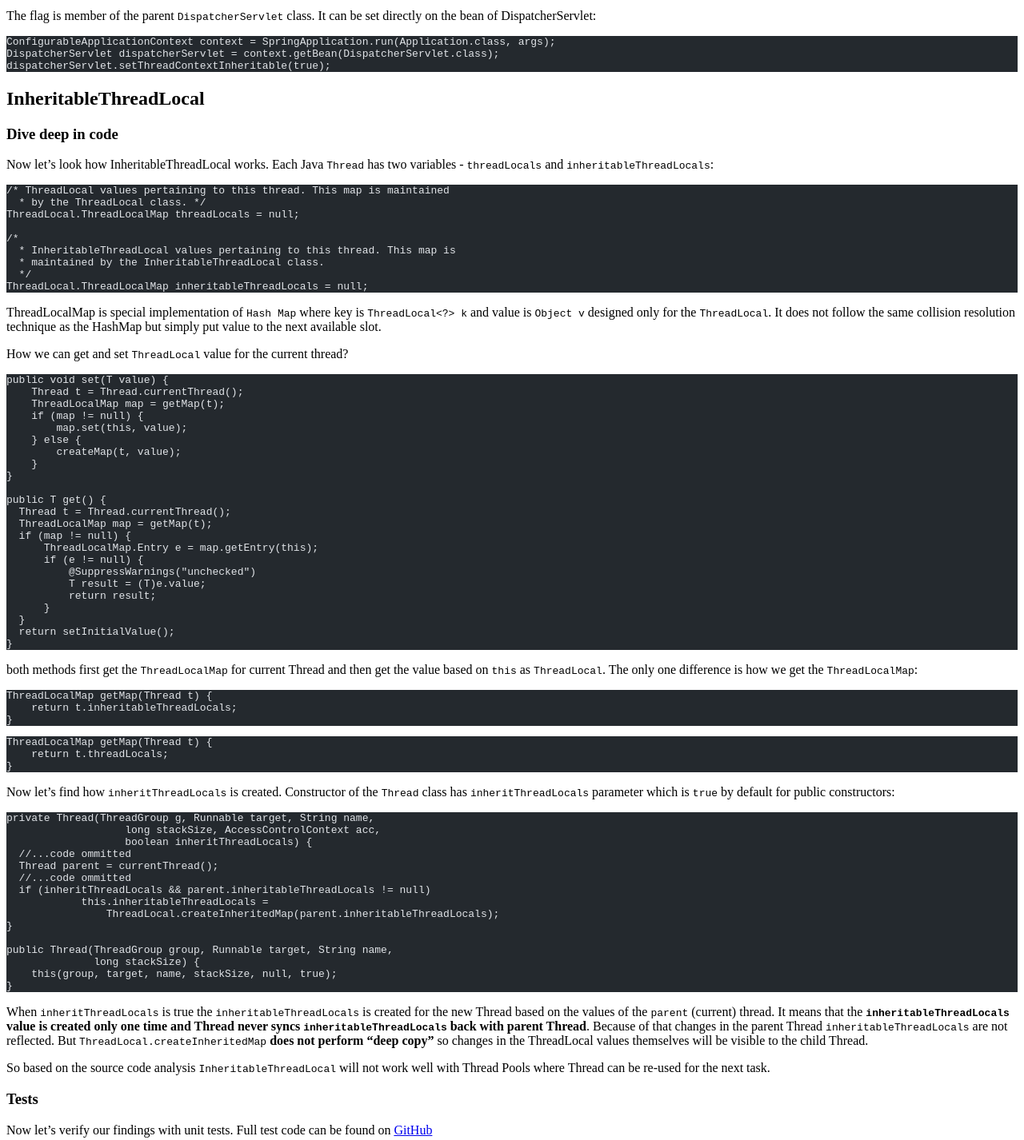
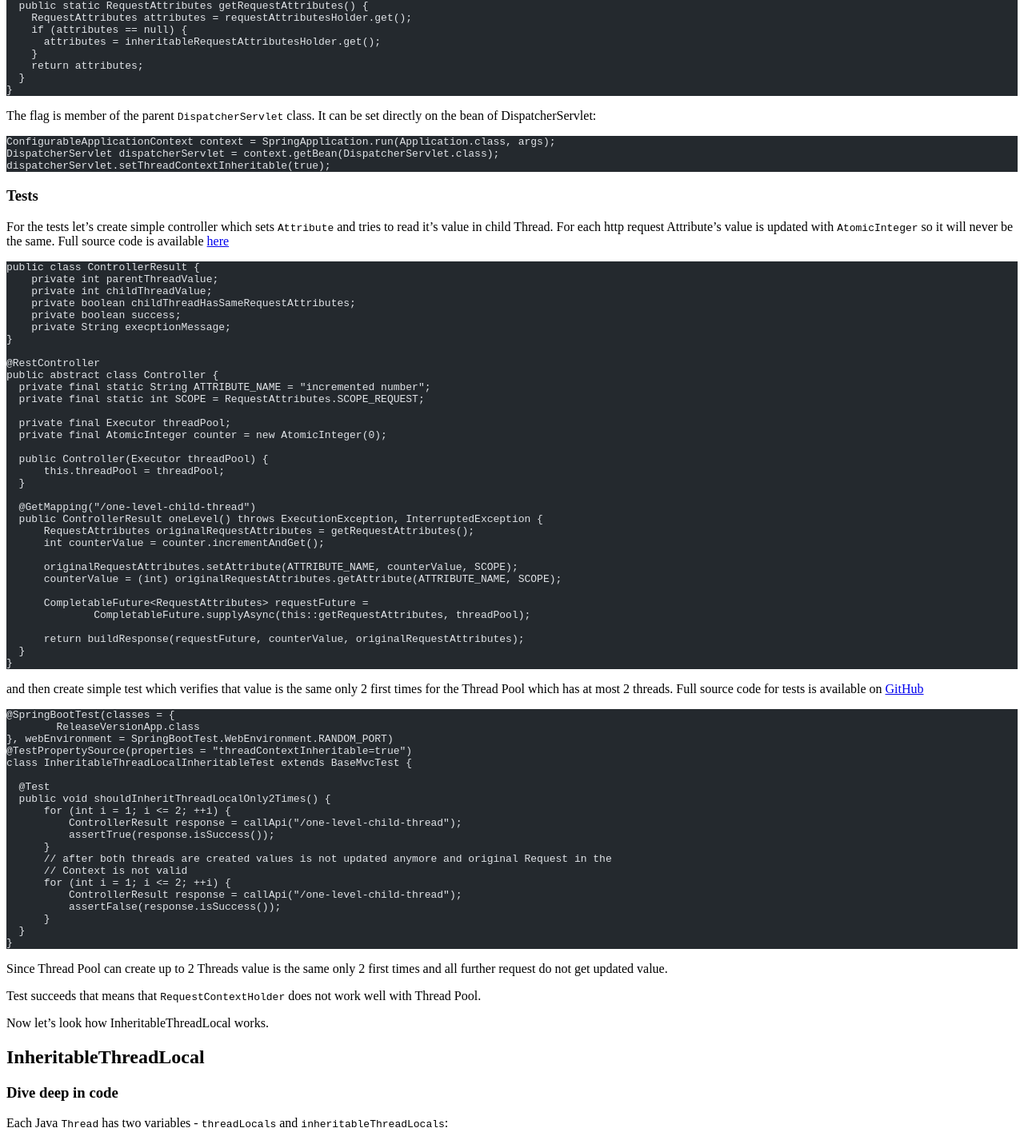
Before and after one commit to AnyRoad/anyroad-dev, an Astro site: page /posts/2022/spring-request-context-java-thread-local-inreritance in a window 1280 px wide. Shown: the part 812-2238 px from the top of the page at 80% size. Built offline with nearby package versions, Linux system fonts and the light colour scheme; Astro itself is replaced by a stand-in of ours; some packages are replaced by stand-ins of ours; code samples lack their colours.

Commit message:
adds tests for RequestAttributes

````diff
--- a/src/pages/posts/2022/spring-request-context-java-thread-local-inreritance.md
+++ b/src/pages/posts/2022/spring-request-context-java-thread-local-inreritance.md
@@ -17,11 +17,17 @@ tags:
 ogTitle: Spring has RequestContextHolder which allows to share information related to http request using ThreadLocal variable but can we use it in the real applications which have Thread Pools?
 ---
 
+## Overview
+
+Problem statement
+
 ## Spring MVC RequestContextHolder
+
+### Investigation
 
 [Spring Docs](https://docs.spring.io/spring-framework/docs/current/javadoc-api/org/springframework/web/context/request/RequestContextHolder.html)
 
-> Holder class to expose the web request in the form of a thread-bound RequestAttributes object. The request will be inherited by any child threads spawned by the current thread if the **inheritable flag** is set to true.
+> RequestContextHolder is holder class to expose the web request in the form of a thread-bound RequestAttributes object. The request will be inherited by any child threads spawned by the current thread if the **inheritable flag** is set to true.
 
 So you can get information about web request in any class:
 
@@ -79,11 +85,84 @@ DispatcherServlet dispatcherServlet = context.getBean(DispatcherServlet.class);
 dispatcherServlet.setThreadContextInheritable(true);
 ```
 
+### Tests
+
+For the tests let's create simple controller which sets `Attribute` and tries to read it's value in child Thread. For each http request Attribute's value is updated with `AtomicInteger` so it will never be the same.
+Full source code is available [here](https://github.com/AnyRoad/sandbox/tree/main/inheritable-thread-local/src/main/java/dev/anyroad/spring/context/test)
+
+```java
+public class ControllerResult {
+    private int parentThreadValue;
+    private int childThreadValue;
+    private boolean childThreadHasSameRequestAttributes;
+    private boolean success;
+    private String execptionMessage;
+}
+
+@RestController
+public abstract class Controller {
+  private final static String ATTRIBUTE_NAME = "incremented number";
+  private final static int SCOPE = RequestAttributes.SCOPE_REQUEST;
+
+  private final Executor threadPool;
+  private final AtomicInteger counter = new AtomicInteger(0);
+
+  public Controller(Executor threadPool) {
+      this.threadPool = threadPool;
+  }
+
+  @GetMapping("/one-level-child-thread")
+  public ControllerResult oneLevel() throws ExecutionException, InterruptedException {
+      RequestAttributes originalRequestAttributes = getRequestAttributes();
+      int counterValue = counter.incrementAndGet();
+
+      originalRequestAttributes.setAttribute(ATTRIBUTE_NAME, counterValue, SCOPE);
+      counterValue = (int) originalRequestAttributes.getAttribute(ATTRIBUTE_NAME, SCOPE);
+
+      CompletableFuture<RequestAttributes> requestFuture =
+              CompletableFuture.supplyAsync(this::getRequestAttributes, threadPool);
+
+      return buildResponse(requestFuture, counterValue, originalRequestAttributes);
+  }
+}
+```
+
+and then create simple test which verifies that value is the same only 2 first times for the Thread Pool which has at most 2 threads. Full source code for tests is available on [GitHub](https://github.com/AnyRoad/sandbox/tree/main/inheritable-thread-local/src/test/java/dev/anyroad/spring/context/test/transmittable)
+
+```java
+@SpringBootTest(classes = {
+        ReleaseVersionApp.class
+}, webEnvironment = SpringBootTest.WebEnvironment.RANDOM_PORT)
+@TestPropertySource(properties = "threadContextInheritable=true")
+class InheritableThreadLocalInheritableTest extends BaseMvcTest {
+
+  @Test
+  public void shouldInheritThreadLocalOnly2Times() {
+      for (int i = 1; i <= 2; ++i) {
+          ControllerResult response = callApi("/one-level-child-thread");
+          assertTrue(response.isSuccess());
+      }
+      // after both threads are created values is not updated anymore and original Request in the
+      // Context is not valid
+      for (int i = 1; i <= 2; ++i) {
+          ControllerResult response = callApi("/one-level-child-thread");
+          assertFalse(response.isSuccess());
+      }
+  }
+}
+```
+
+Since Thread Pool can create up to 2 Threads value is the same only 2 first times and all further request do not get updated value.
+
+Test succeeds that means that `RequestContextHolder` does not work well with Thread Pool.
+
+Now let's look how InheritableThreadLocal works.
+
 ## InheritableThreadLocal
 
 ### Dive deep in code
 
-Now let's look how InheritableThreadLocal works. Each Java `Thread` has two variables - `threadLocals` and `inheritableThreadLocals`:
+Each Java `Thread` has two variables - `threadLocals` and `inheritableThreadLocals`:
 
 ```java:Thread.java
 /* ThreadLocal values pertaining to this thread. This map is maintained
@@ -343,3 +422,7 @@ Now second `Runnable` sumbitted to the single-thread Thread Pool got updated Thr
 Everything works as expected. Full test code can be found on [GitHub](https://github.com/AnyRoad/sandbox/blob/main/inheritable-thread-local/src/test/java/dev/anyroad/threadlocal/TransmittableThreadLocalTest.java)
 
 ## Integratting Transmittable Thread Local to Spring
+
+Unfortunately `RequestContextHolder` has only static methods and used directly in the `FrameworkServlet` so it is not so easy to change `RequestContextHolder` logic to use `TransmittableThreadLocal`. Some methods of `FrameworkServlet` which uses `RequestContextHolder` are `protected final` (like `processRequest`) so we have to override higher level methods and in the end too many places will be touched.
+
+Seems like only one effective way is to copy the whole `FrameworkServlet`, `RequestContextHolder` and `DispatcherServlet` source code and change the `NamedInheritableThreadLocal` to `TransmittableThreadLocal`.
````
